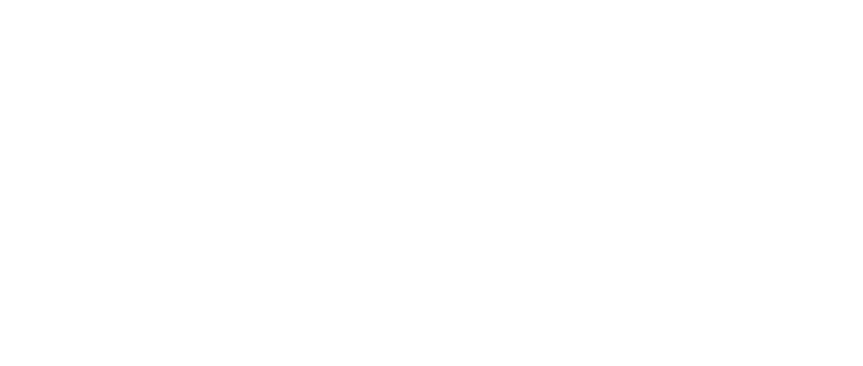
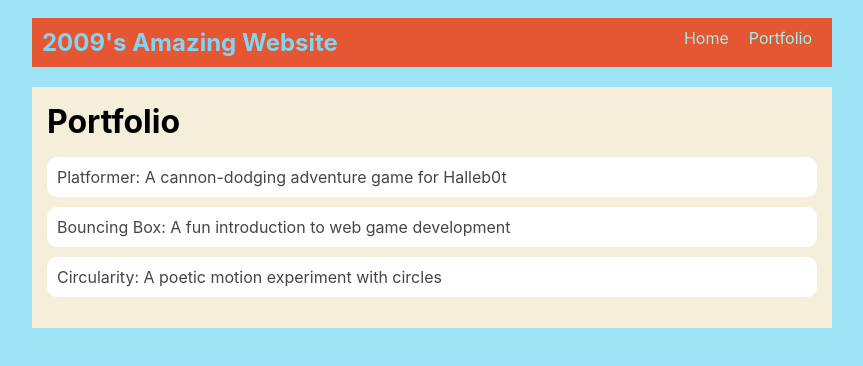
Before and after one commit to SHAWN70119/SHAWN70119.github.io, a plain HTML site: page portfolio.html in a window 1280 px wide. Shown: the whole page, without its empty margins (208-1071 px from the left). Drawn offline with Linux system fonts and the light colour scheme.

Commit message:
portfolio

```diff
--- a/portfolio.html
+++ b/portfolio.html
@@ -0,0 +1,41 @@
+<!DOCTYPE html>
+<html>
+  <head>
+    <title>2009</title>
+    <link rel="stylesheet" href="style.css" />
+  </head>
+
+  <body>
+    <!-- All content goes here -->
+    <div id="all-contents">
+      <nav>
+        <h1>2009's Amazing Website</h1>
+        <ul id="nav-ul">
+            <li class="nav-li">
+                <a href="index.html">Home</a>
+            </li>
+            <li class="nav-li">
+                <a href="portfolio.html">Portfolio</a>
+            </li>
+        </ul>
+      </nav>
+
+      <main>
+        <div class="content">
+            <h1>Portfolio</h1>
+            <ul id="portfolio">
+                <li>
+                    <a href="fsd-projects/platformer/">Platformer: A cannon-dodging adventure game for Halleb0t</a>
+                </li>
+                <li>
+                    <a href="fsd-projects/bouncing-box/">Bouncing Box: A fun introduction to web game development</a>
+                </li>
+                <li>
+                    <a href="fsd-projects/circularity/">Circularity: A poetic motion experiment with circles</a>
+                </li>
+            </ul>
+        </div>
+      </main>
+    </div>
+  </body>
+</html>
--- a/style.css
+++ b/style.css
@@ -74,3 +74,28 @@ main {
 h2, h3 {
     margin: 0px;
 }
+/* Portfolio styles */
+.content h1 {
+  color: black;
+}
+
+#portfolio {
+  list-style-type: none;
+  padding-left: 0;
+}
+
+#portfolio li {
+  background: #fff;
+  padding: 10px;
+  border-radius: 10px;
+  margin-bottom: 10px;
+}
+
+#portfolio li:hover {
+  background: #eee;
+}
+
+#portfolio a {
+  text-decoration: none;
+  color: #454545;
+}
```
